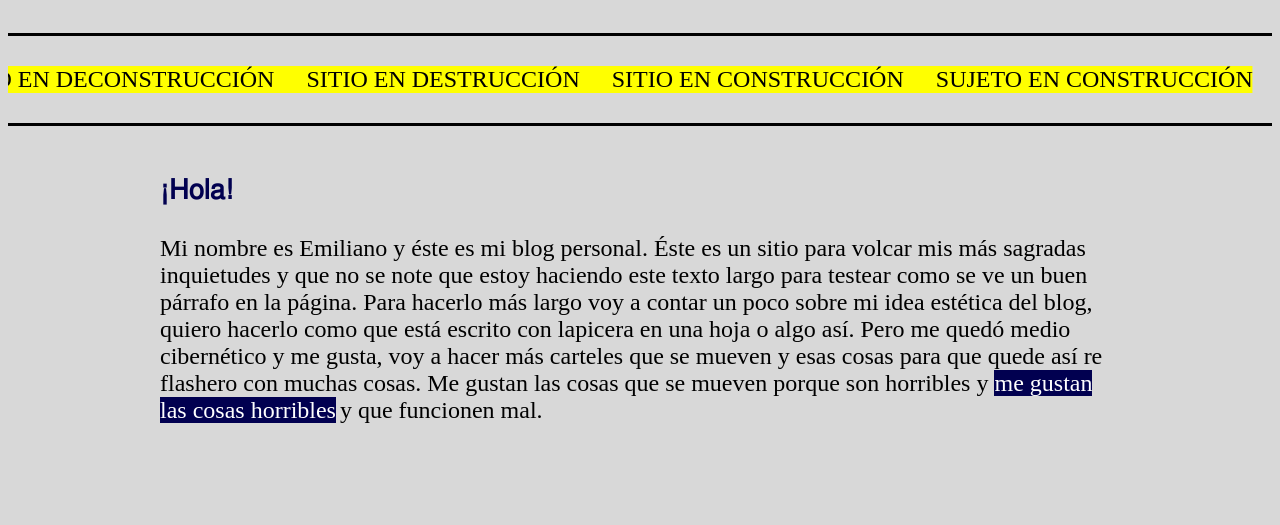
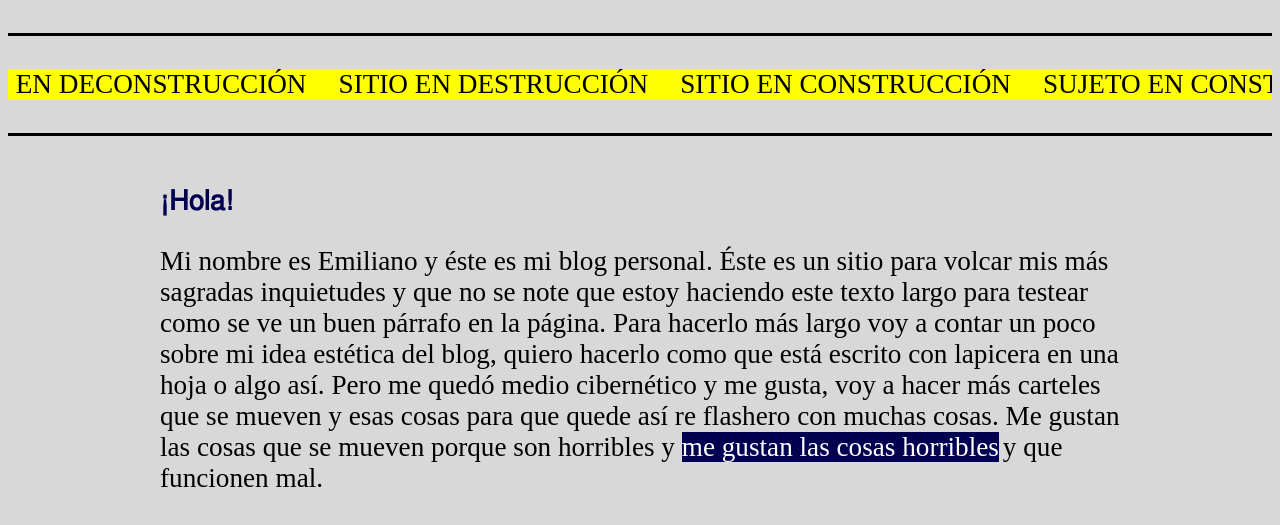
Before and after one commit to emilianotello/emi-blog, a plain HTML site: page index.html in a window 1280 px wide. Shown: the part 175-700 px from the top of the page. Drawn offline with Linux system fonts and the light colour scheme.

Commit message:
Add files via upload

```diff
--- a/styles.css
+++ b/styles.css
@@ -50,7 +50,7 @@ main {
 .presentacion {
 	display: inline;
 	font-family: "Times New Roman", Times, serif;
-	font-size: 1.5rem;
+	font-size: 1.7rem;
 	font-style: normal;
 	text-align: justify;
 }
@@ -60,8 +60,8 @@ mark {
 }
 
 .stock-ticker {
-	font-size: 1.5rem;
-	font-family: "Times New Roman", Times, serif;
+	font-size: 1.7rem;
+	font-family: "Times New Roman", Times, serifif;
 	padding-block: 6px;
 	border-block: 3px solid black;
 	overflow: hidden;
```
